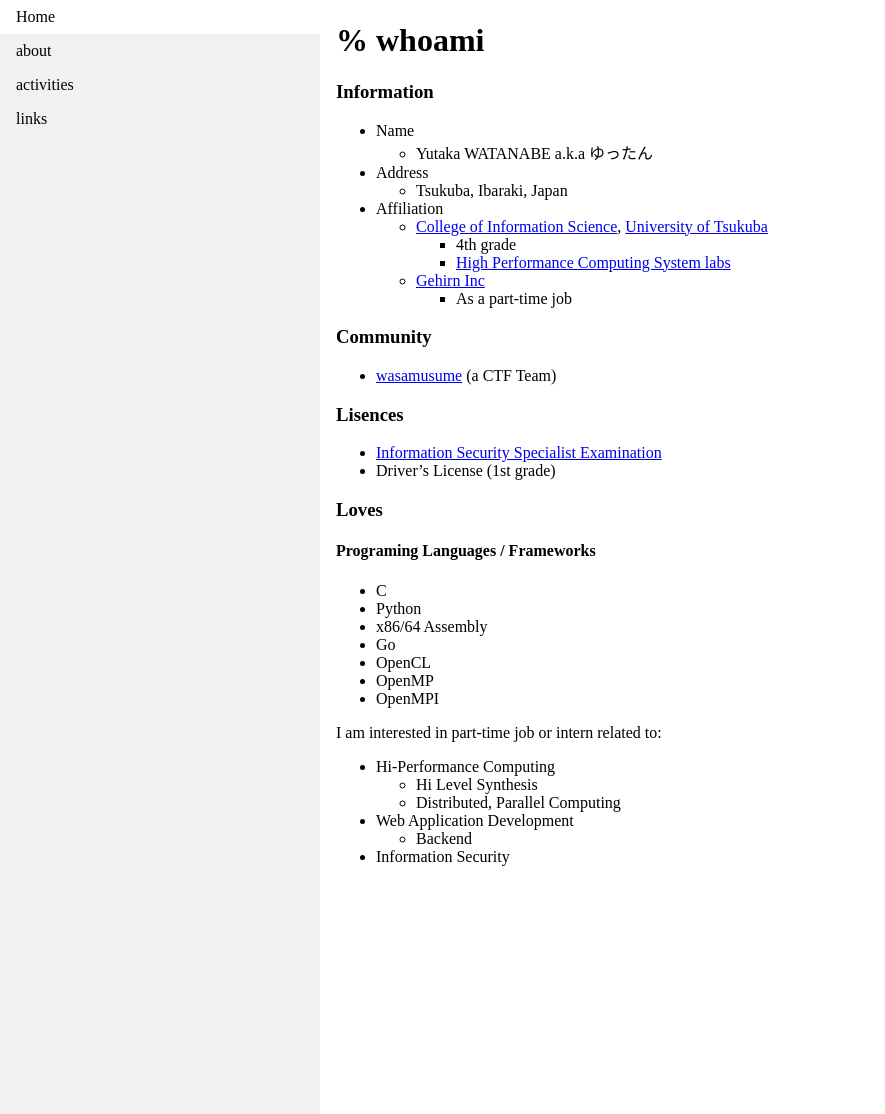
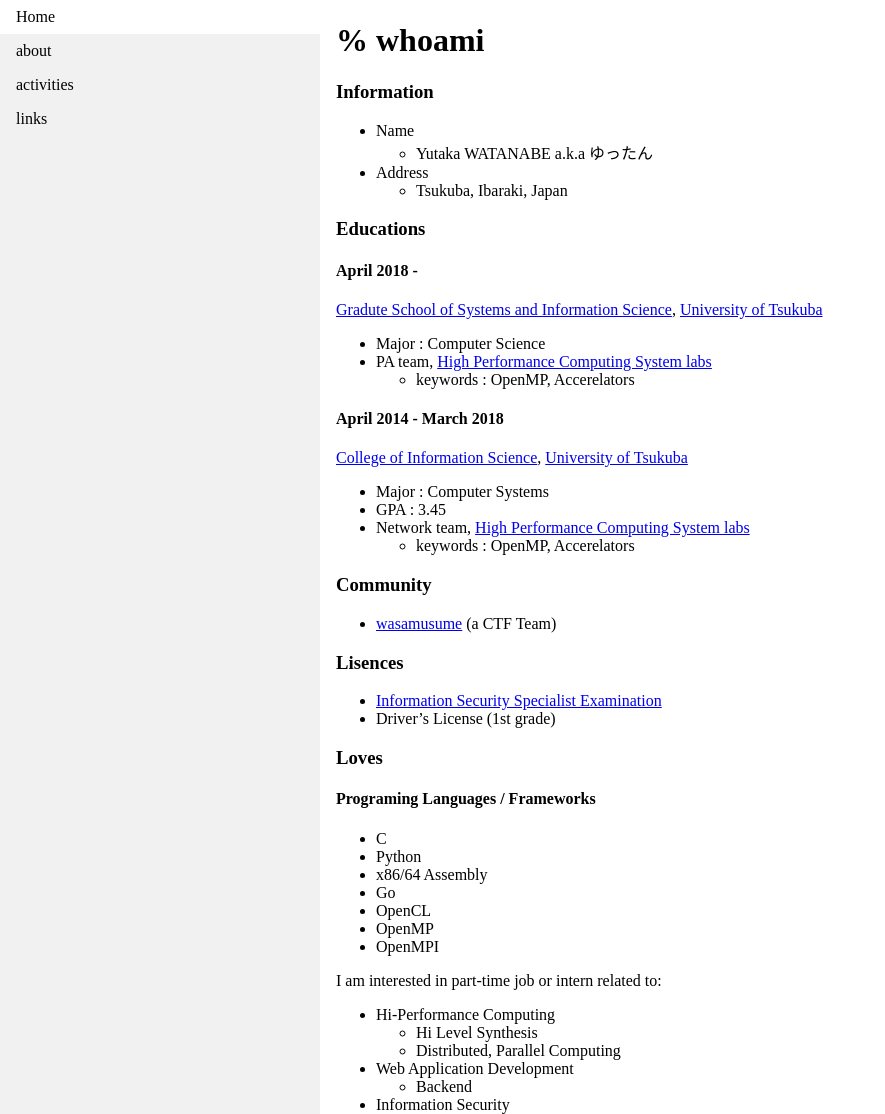
Before and after one commit to ytn86/ytn86.github.io, a Jekyll site: the page built from about.md, in a window 1280 px wide and 1114 px high. Shown: the whole window, without its empty margins (0-885 px from the left). Built offline with Jekyll 4.4.1, drawn with Linux system fonts in a browser that asks for light colours.

Commit message:
[update] self information, library version

```diff
--- a/about.md
+++ b/about.md
@@ -10,14 +10,20 @@ title: about
   * Yutaka WATANABE a.k.a ゆったん
 * Address
   * Tsukuba, Ibaraki, Japan
-* Affiliation
-  * [College of Information Science](https://www.coins.tsukuba.ac.jp/en/), [University of Tsukuba](https://www.tsukuba.ac.jp/english/)
-    * 4th grade
-	* [High Performance Computing System labs](https://www.hpcs.cs.tsukuba.ac.jp/)
 
-  * [Gehirn Inc](https://www.gehirn.co.jp/)
-    * As a part-time job
+### Educations
+#### April 2018 -
+[Gradute School of Systems and Information Science](https://www.sie.tsukuba.ac.jp/english), [University of Tsukuba](https://www.tsukuba.ac.jp/english/)
+* Major : Computer Science
+* PA team, [High Performance Computing System labs](https://www.hpcs.cs.tsukuba.ac.jp/)
+  * keywords : OpenMP, Accerelators
 
+#### April 2014 - March 2018
+[College of Information Science](https://www.coins.tsukuba.ac.jp/en/), [University of Tsukuba](https://www.tsukuba.ac.jp/english/)
+* Major : Computer Systems
+* GPA : 3.45
+* Network team, [High Performance Computing System labs](https://www.hpcs.cs.tsukuba.ac.jp/)
+  * keywords : OpenMP, Accerelators
 
 
 ### Community
```
Also changed, not shown: activities.md (+8 -1 lines), Gemfile.lock.
